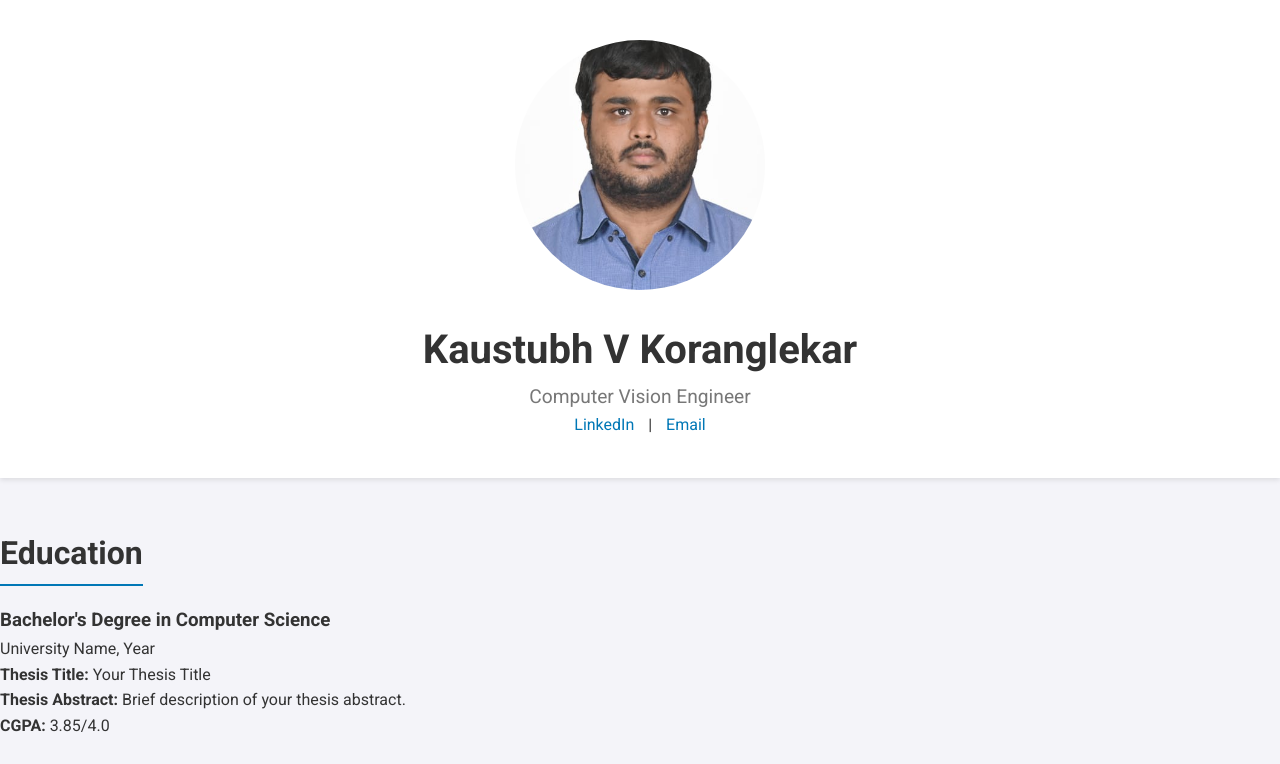
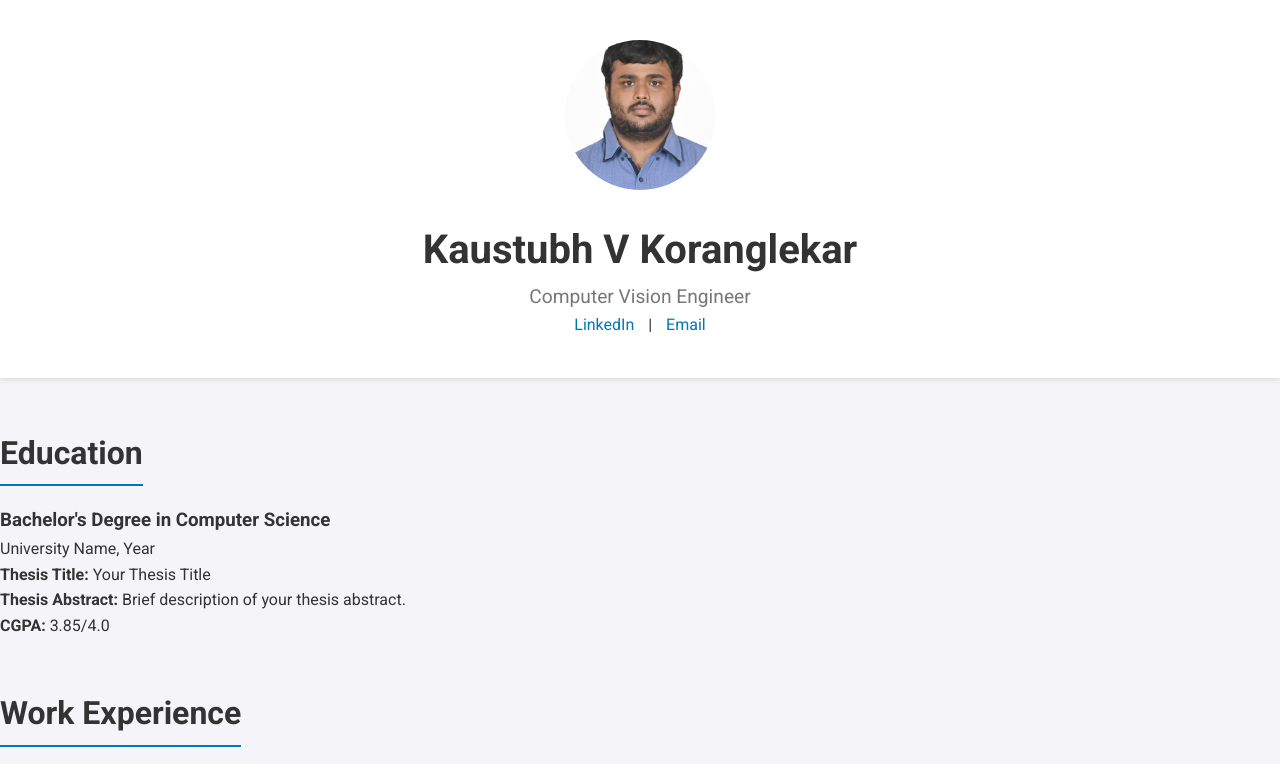
Before and after one commit to kkoranglekar/kkoranglekar.github.io, a plain HTML site: page index.html in a window 1280 px wide. Shown: the top 764 px of the page. Drawn offline with Linux system fonts and the light colour scheme.

Commit message:
Update styles.css

```diff
--- a/styles.css
+++ b/styles.css
@@ -27,10 +27,11 @@ header {
 }
 
 .profile-photo {
-  width: 250px;
-  height: 250px;
+  width: 150px;
+  height: 150px;
   border-radius: 50%;
   object-fit: cover;
+  object-position: center;
 }
 
 h1 {
```
